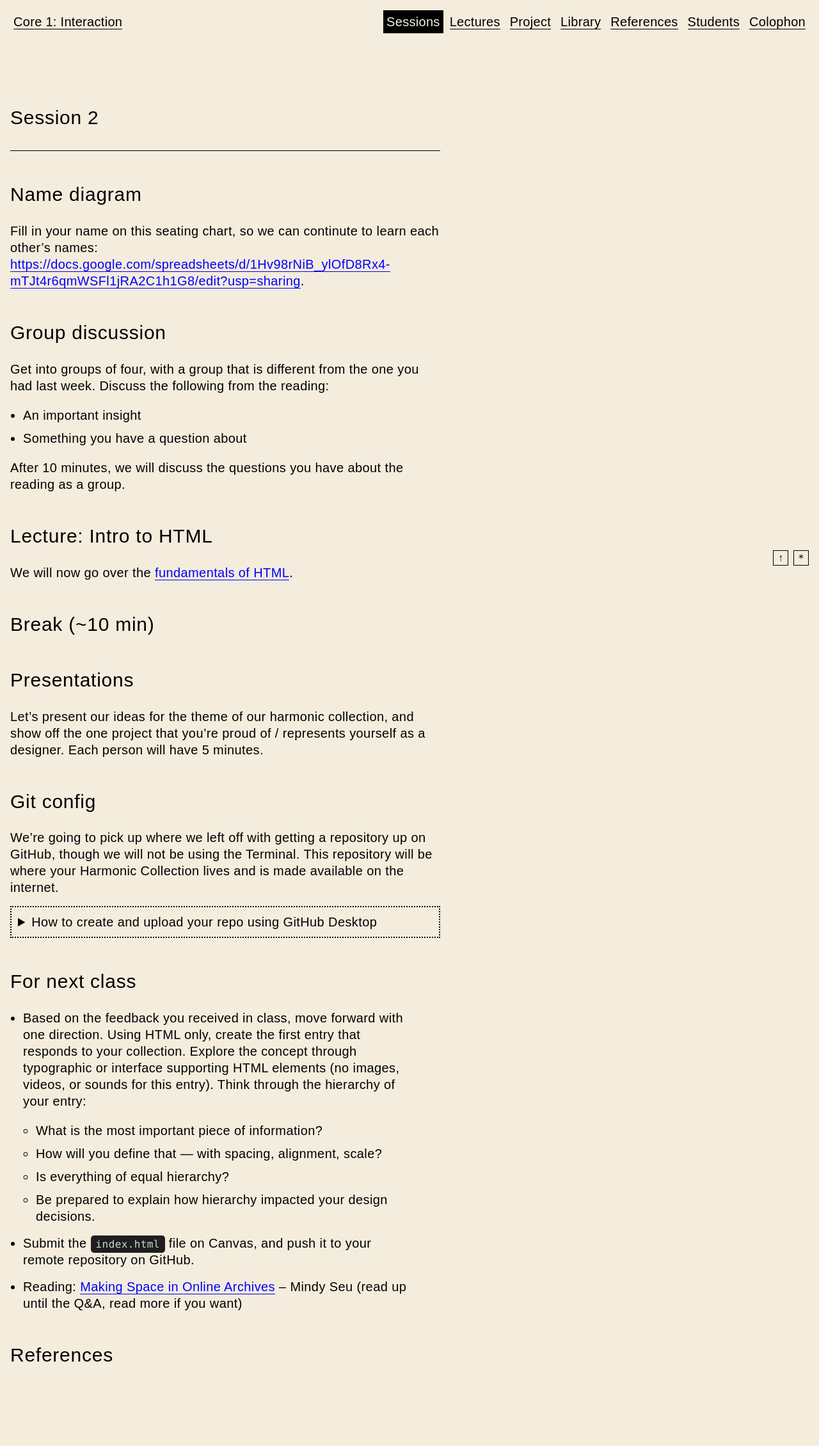
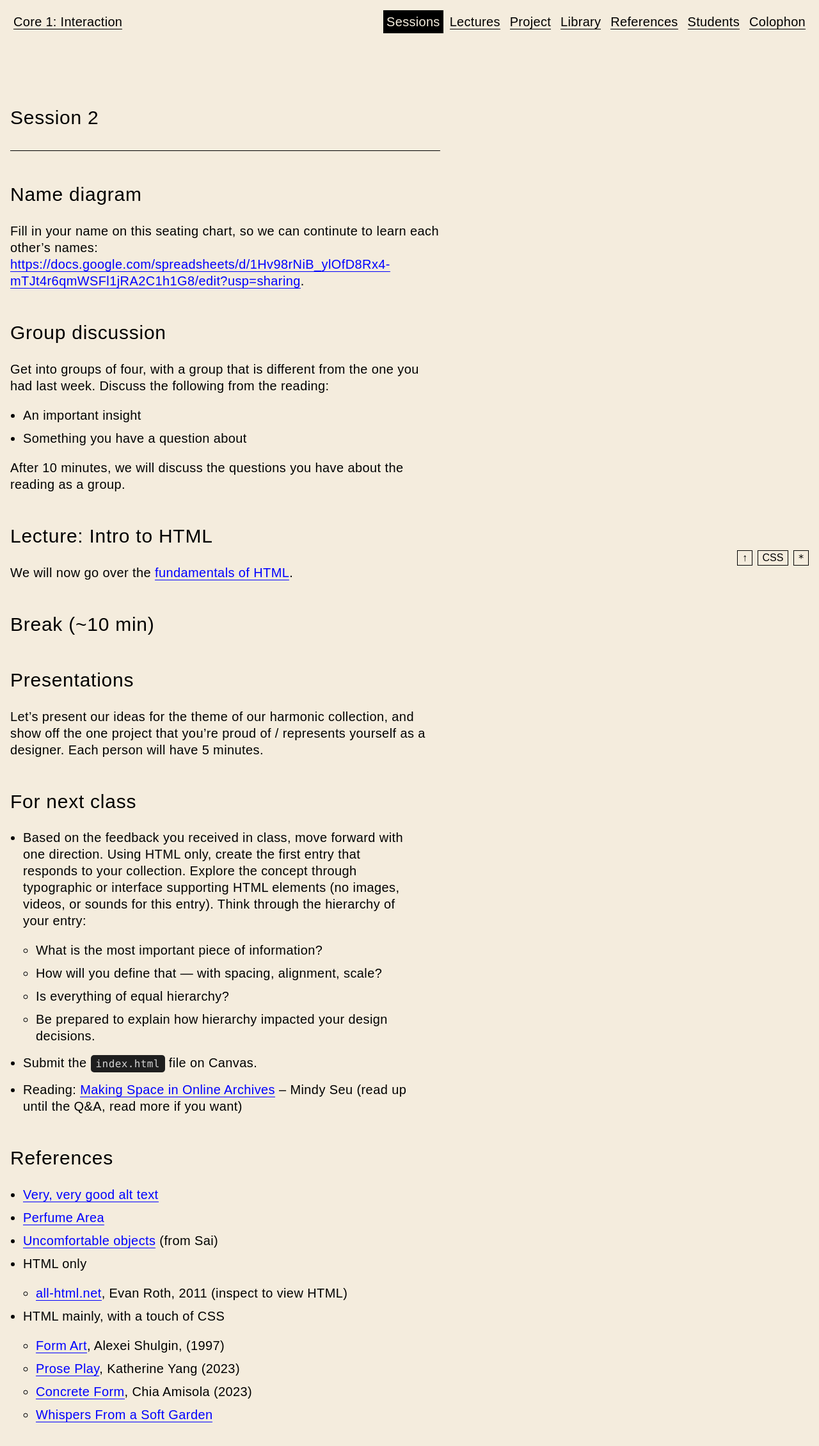
Before and after one commit to jackrieger/core-1-interaction, a Jekyll site: the page built from sessions/2/index.md, in a window 1280 px wide. Shown: the whole page at 64% size. Built offline with Jekyll 4.4.1, drawn with Linux system fonts in a browser that asks for light colours; before the commit the page ends 2178 px from its top, so only the background shows below that.

Commit message:
Regroup from session 2; add CSS button

````diff
--- a/_layouts/default.html
+++ b/_layouts/default.html
@@ -11,7 +11,7 @@
     <link rel="stylesheet" href="{{ site.baseurl }}/css/base.css">
     <link rel="stylesheet" href="{{ site.baseurl }}/css/nav.css">
     <link rel="stylesheet" href="{{ site.baseurl }}/css/main.css">
-    <link rel="stylesheet" href="{{ site.baseurl }}/css/top_button.css">
+    <link rel="stylesheet" href="{{ site.baseurl }}/css/buttons.css">
     <link rel="stylesheet" href="{{ site.baseurl }}/css/pixel.css">
   </head>
   <body>
@@ -72,7 +72,11 @@
     <div class="pixel-button js-pixel-button">
       *
     </div>
+    <div class="css-button js-css-button">
+      CSS
+    </div>
     <script src="{{ site.baseurl }}/js/top_button.js"></script>
     <script src="{{ site.baseurl }}/js/pixel.js"></script>
+    <script src="{{ site.baseurl }}/js/css_button.js"></script>
   </body>
 </html>
--- /dev/null
+++ b/css/buttons.scss
@@ -0,0 +1,42 @@
+---
+---
+
+.top-button {
+  align-items: center;
+  background-color: var(--white);
+  border: solid 1px var(--black);
+  bottom: 1rem;
+  color: var(--black);
+  display: flex;
+  height: 1.5rem;
+  justify-content: center;
+  position: fixed;
+  right: 6.5rem;
+  width: 1.5rem;
+
+  &:hover {
+    background-color: var(--black);
+    color: var(--white);
+    cursor: pointer;
+  }
+}
+
+.css-button {
+  align-items: center;
+  background-color: var(--white);
+  border: solid 1px var(--black);
+  bottom: 1rem;
+  color: var(--black);
+  display: flex;
+  height: 1.5rem;
+  justify-content: center;
+  position: fixed;
+  right: 3rem;
+  width: 3rem;
+
+  &:hover {
+    background-color: var(--black);
+    color: var(--white);
+    cursor: pointer;
+  }
+}
--- a/css/top_button.scss
+++ /dev/null
@@ -1,22 +0,0 @@
----
----
-
-.top-button {
-  align-items: center;
-  background-color: var(--white);
-  border: solid 1px var(--black);
-  bottom: 1rem;
-  color: var(--black);
-  display: flex;
-  height: 1.5rem;
-  justify-content: center;
-  position: fixed;
-  right: 3rem;
-  width: 1.5rem;
-
-  &:hover {
-    background-color: var(--black);
-    color: var(--white);
-    cursor: pointer;
-  }
-}
--- /dev/null
+++ b/js/css_button.js
@@ -0,0 +1,14 @@
+function toggleStylesheets() {
+  const linkElements = document.querySelectorAll('link[rel="stylesheet"]');
+
+  linkElements.forEach((linkElement) => {
+    if (linkElement.disabled) {
+      linkElement.removeAttribute("disabled");
+    } else {
+      linkElement.setAttribute("disabled", "true");
+    }
+  });
+}
+
+const cssButton = document.querySelector('.js-css-button');
+cssButton.addEventListener('click', toggleStylesheets);
--- a/sessions/2/index.md
+++ b/sessions/2/index.md
@@ -25,67 +25,28 @@ We will now go over the [fundamentals of HTML]({{ site.baseurl }}/lectures/intro
 
 Let's present our ideas for the theme of our harmonic collection, and show off the one project that you’re proud of / represents yourself as a designer. Each person will have 5 minutes.
 
-## Git config
-
-We're going to pick up where we left off with getting a repository up on GitHub, though we will not be using the Terminal. This repository will be where your Harmonic Collection lives and is made available on the internet.
-
-{% capture details %}
-
-Using GitHub Desktop, do the following:
-
-- sign in with your GitHub account
-- select "Create a New Repository on your Hard Drive"
-- use the following settings for your repository:
-  - you can use a different file destination (for Local Path) but be sure it is somewhere you can easily access
-
-{% include figure.html src='repo-settings.png' %}
-
-- Click "Create Repository", and then "Open this repository in your external editor"
-- Create an `index.html` file and create two folders (one called `css`, one called `images`) within your `harmonic-collection` folder:
-
-```
-css
-  main.css
-images
-  .keep
-index.html
-```
-
-- The `.keep` file is a placeholder file that tells git to commit an empty folder. Without it, git will think there is nothing to add for that folder.
-- Delete the `.gitattributes` folder
-- It should look like this now:
-
-{% include figure.html src='repo-structure.png' %}
-
-- Go back to GitHub Desktop and go to the input fields at the bottom left. We will now write a very short message describing the changes we just made to our code:
-
-{% include figure.html src='commit-msg.png' %}
-
-- Click "Commit to main"
-- Now back on the homepage, click "Publish repository"
-  - the default settings are fine, click "Publish" again on the next popup window
-- Now our repository is up on GitHub! Go to your account on github.com and browse to make sure it is there
-
-What did we just do?
-
-First, we initialized a repository from GitHub Desktop. A repository is a storage space for code and related files. Then we added some starter files for our project. After adding these files, we made a commit. A commit in Git is a fundamental action that represents a snapshot of changes made to a repository's files and directories. It's a way of recording the modifications you've made to the codebase at a specific point in time. Finally, we pushed the commit up to GitHub. In Git, a "push" refers to the action of sending your local code changes to a remote repository.
-
-There are two versions of your repository talking to one another, your local and your remote. The local repository is the version of the code stored on your computer, while the remote repository is the version stored elsewhere (GitHub, in our case).
-
-{% endcapture %}
-
-{% include details.html summary="How to create and upload your repo using GitHub Desktop" content=details %}
-
 ## For next class
 
 - Based on the feedback you received in class, move forward with one direction. Using HTML only, create the first entry that responds to your collection. Explore the concept through typographic or interface supporting HTML elements (no images, videos, or sounds for this entry). Think through the hierarchy of your entry:
+
   - What is the most important piece of information?
   - How will you define that — with spacing, alignment, scale?
   - Is everything of equal hierarchy?
   - Be prepared to explain how hierarchy impacted your design decisions.
 
-- Submit the `index.html` file on Canvas, and push it to your remote repository on GitHub.
+- Submit the `index.html` file on Canvas.
 
 - Reading: [Making Space in Online Archives](http://distributedweb.care/posts/online-achives/) – Mindy Seu (read up until the Q&A, read more if you want)
 
 ## References
+
+- [Very, very good alt text](https://images.artistsspace.org/de1du8oz)
+- [Perfume Area](https://perfume-area.com/)
+- [Uncomfortable objects](https://www.theuncomfortable.com/) (from Sai)
+- HTML only
+  - [all-html.net](https://all-html.net/), Evan Roth, 2011 (inspect to view HTML)
+- HTML mainly, with a touch of CSS
+  - [Form Art](http://www.c3.hu/collection/form/), Alexei Shulgin, (1997)
+  - [Prose Play](https://www.proseplay.net/), Katherine Yang (2023)
+  - [Concrete Form](https://whenwe.love/forms/), Chia Amisola (2023)
+  - [Whispers From a Soft Garden](https://thehtml.review/02/whispers-from-a-soft-garden)
````
Also changed, not shown: sessions/3/index.md (added, +60 -0 lines), sessions/index.md (+2 -2 lines).
